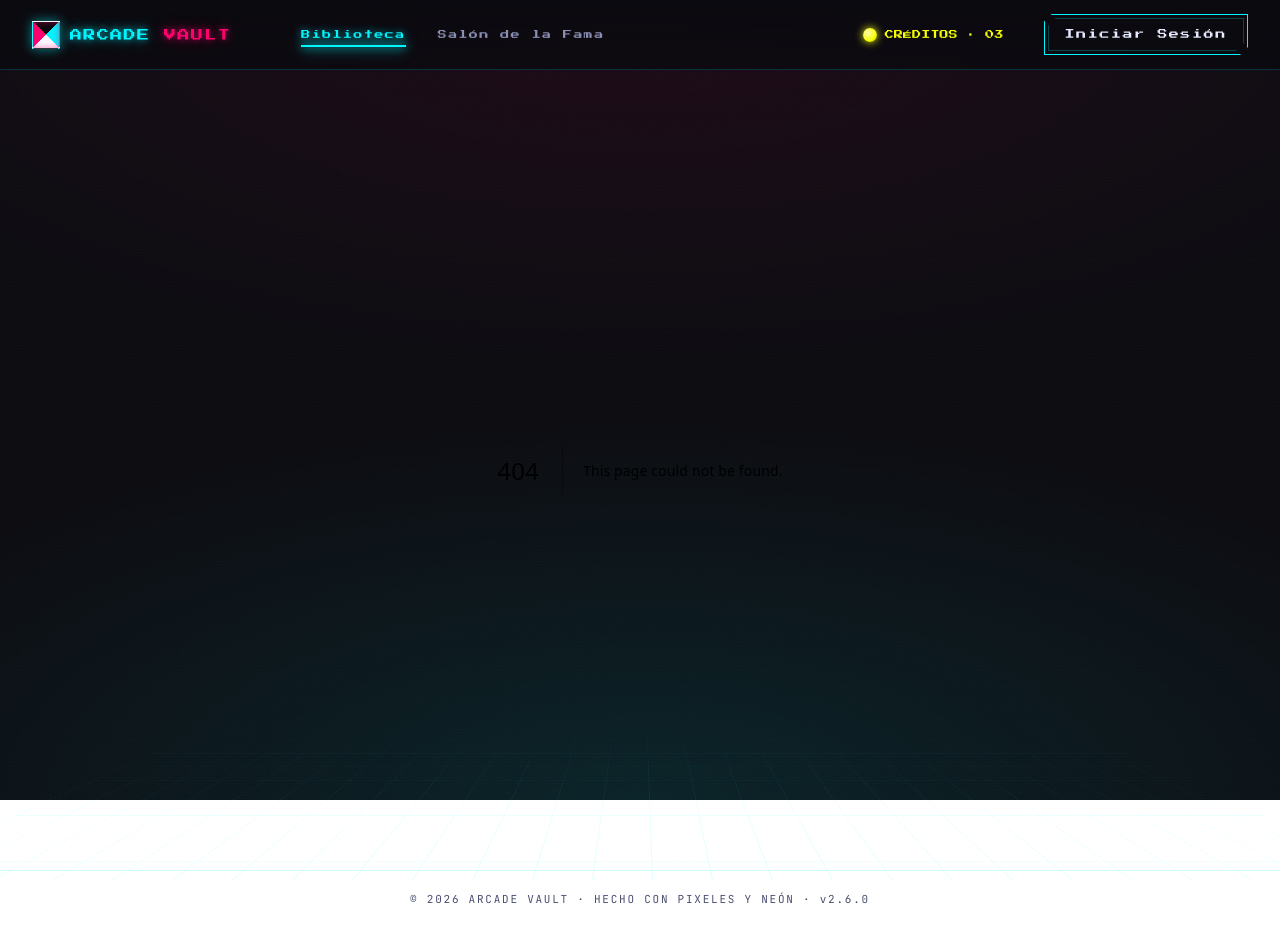
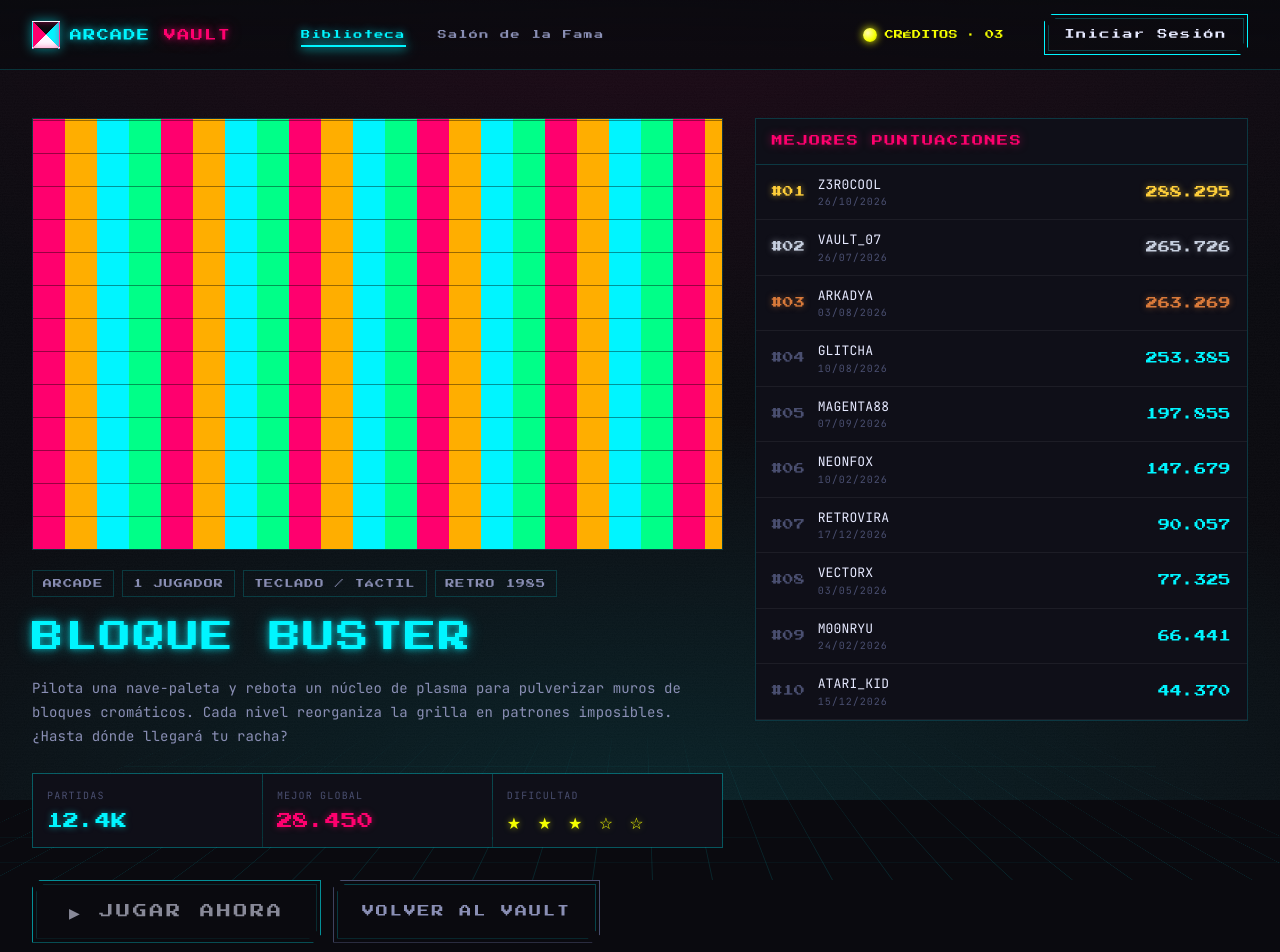
Before and after one commit to joao-oliva/arcade-vault, a Next.js app: page /juegos/bloque-buster in a window 1280 px wide. Before the commit this address had no page. Shown: the top 952 px of the page. Before the commit the page ends 928 px from the top, so only its background shows below. Built offline with nearby package versions, Linux system fonts and the light colour scheme.

Commit message:
feat: add GameDetailPage and Leaderboard components for game details and scoring display

```diff
--- /dev/null
+++ b/app/juegos/[id]/page.tsx
@@ -0,0 +1,66 @@
+import Link from "next/link";
+import { notFound } from "next/navigation";
+import { Leaderboard } from "@/components/leaderboard";
+import { GAMES, getGame, seededScores } from "@/lib/games";
+
+export function generateStaticParams() {
+  return GAMES.map((g) => ({ id: g.id }));
+}
+
+export default async function GameDetailPage({ params }: PageProps<"/juegos/[id]">) {
+  const { id } = await params;
+  const game = getGame(id);
+  if (!game) notFound();
+
+  const scores = seededScores(id.length * 17 + 3, 10);
+
+  return (
+    <div className="av-detail fade-in">
+      <div>
+        <div className="detail-cover">
+          <div className={"cover-bg " + game.cover}></div>
+        </div>
+        <div style={{ marginTop: 20 }} className="detail-info">
+          <div className="detail-tags">
+            <span>{game.cat}</span>
+            <span>1 JUGADOR</span>
+            <span>TECLADO / TÁCTIL</span>
+            <span>RETRO 1985</span>
+          </div>
+          <h2 className="neon-cyan">{game.title}</h2>
+          <p>{game.long}</p>
+          <div className="stat-strip">
+            <div>
+              <div className="l">Partidas</div>
+              <div className="v">{game.plays}</div>
+            </div>
+            <div>
+              <div className="l">Mejor global</div>
+              <div className="v" style={{ color: "var(--magenta)", textShadow: "0 0 6px rgba(255,0,110,0.5)" }}>
+                {game.best.toLocaleString("es-ES")}
+              </div>
+            </div>
+            <div>
+              <div className="l">Dificultad</div>
+              <div className="v" style={{ color: "var(--yellow)", textShadow: "0 0 6px rgba(245,255,0,0.5)" }}>
+                ★ ★ ★ ☆ ☆
+              </div>
+            </div>
+          </div>
+          <div className="detail-actions">
+            <Link href={`/juegos/${game.id}/jugar`} className="btn xl pulse">
+              ▶ JUGAR AHORA
+            </Link>
+            <Link href="/" className="btn ghost lg">
+              VOLVER AL VAULT
+            </Link>
+          </div>
+        </div>
+      </div>
+
+      <aside>
+        <Leaderboard scores={scores} />
+      </aside>
+    </div>
+  );
+}
--- /dev/null
+++ b/components/leaderboard.tsx
@@ -0,0 +1,21 @@
+import type { ScoreRow } from "@/lib/games";
+
+const TOP_CLASS = [" top1", " top2", " top3"];
+
+export function Leaderboard({ scores }: { scores: ScoreRow[] }) {
+  return (
+    <div className="leaderboard">
+      <h3>MEJORES PUNTUACIONES</h3>
+      {scores.map((r, i) => (
+        <div key={r.name} className={"lb-row" + (TOP_CLASS[i] ?? "")}>
+          <div className="rk">#{String(r.rank).padStart(2, "0")}</div>
+          <div className="pl">
+            {r.name}
+            <div style={{ fontSize: 10, color: "var(--ink-faint)", letterSpacing: "0.1em" }}>{r.date}</div>
+          </div>
+          <div className="sc">{r.score.toLocaleString("es-ES")}</div>
+        </div>
+      ))}
+    </div>
+  );
+}
```
